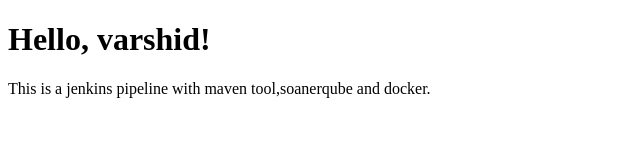
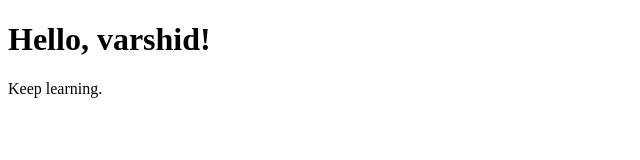
Before and after one commit to Varshidraguraman/VPC-with-AWS-project, a plain HTML site: page index.html in a window 1280 px wide. Shown: the whole page, without its empty margins (0-640 px from the left). Drawn offline with Linux system fonts and the light colour scheme.

Commit message:
index.html

```diff
--- a/index.html
+++ b/index.html
@@ -7,6 +7,6 @@
 </head>
 <body>
     <h1>Hello, varshid!</h1>
-    <p>This is a jenkins pipeline with maven tool,soanerqube and docker.</p>
+    <p>Keep learning.</p>
 </body>
 </html>
```
